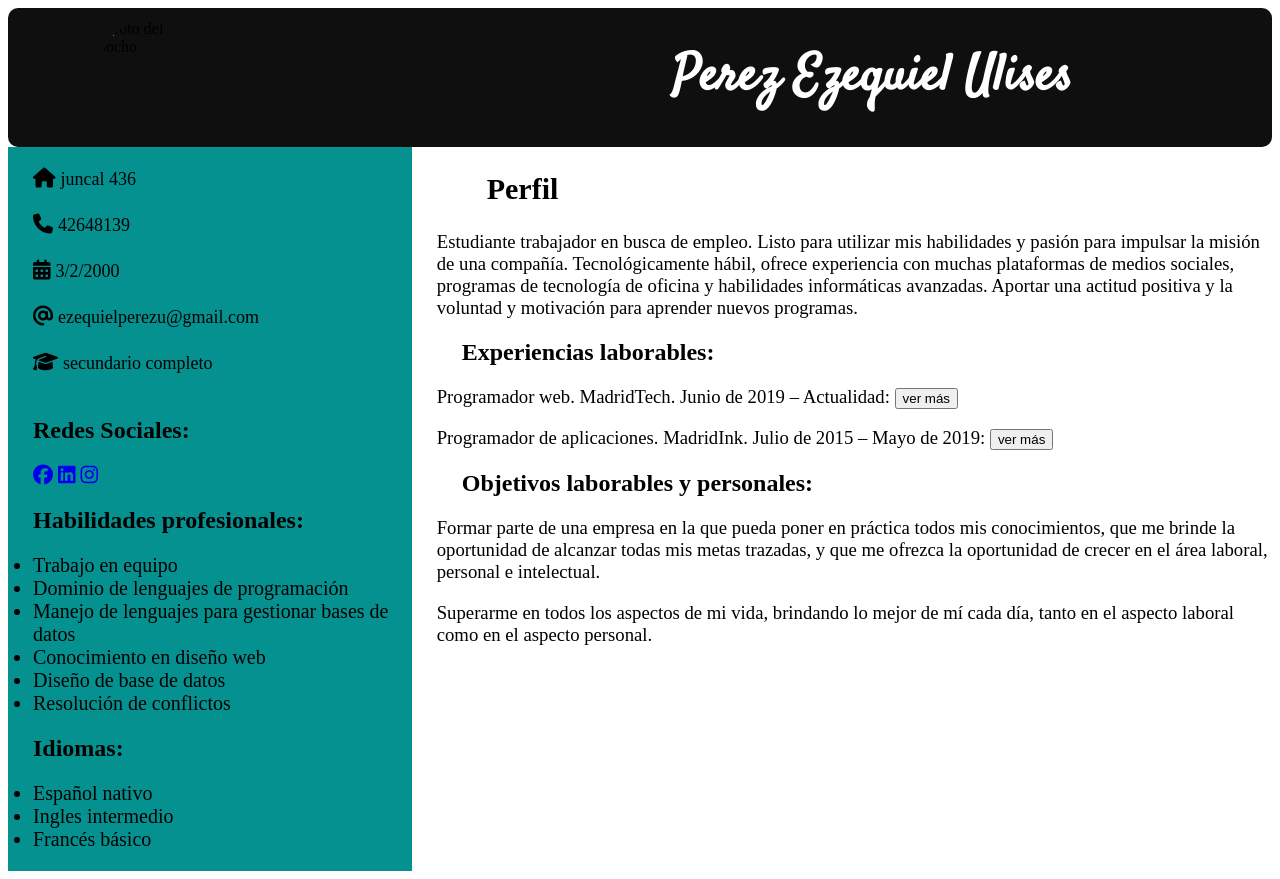
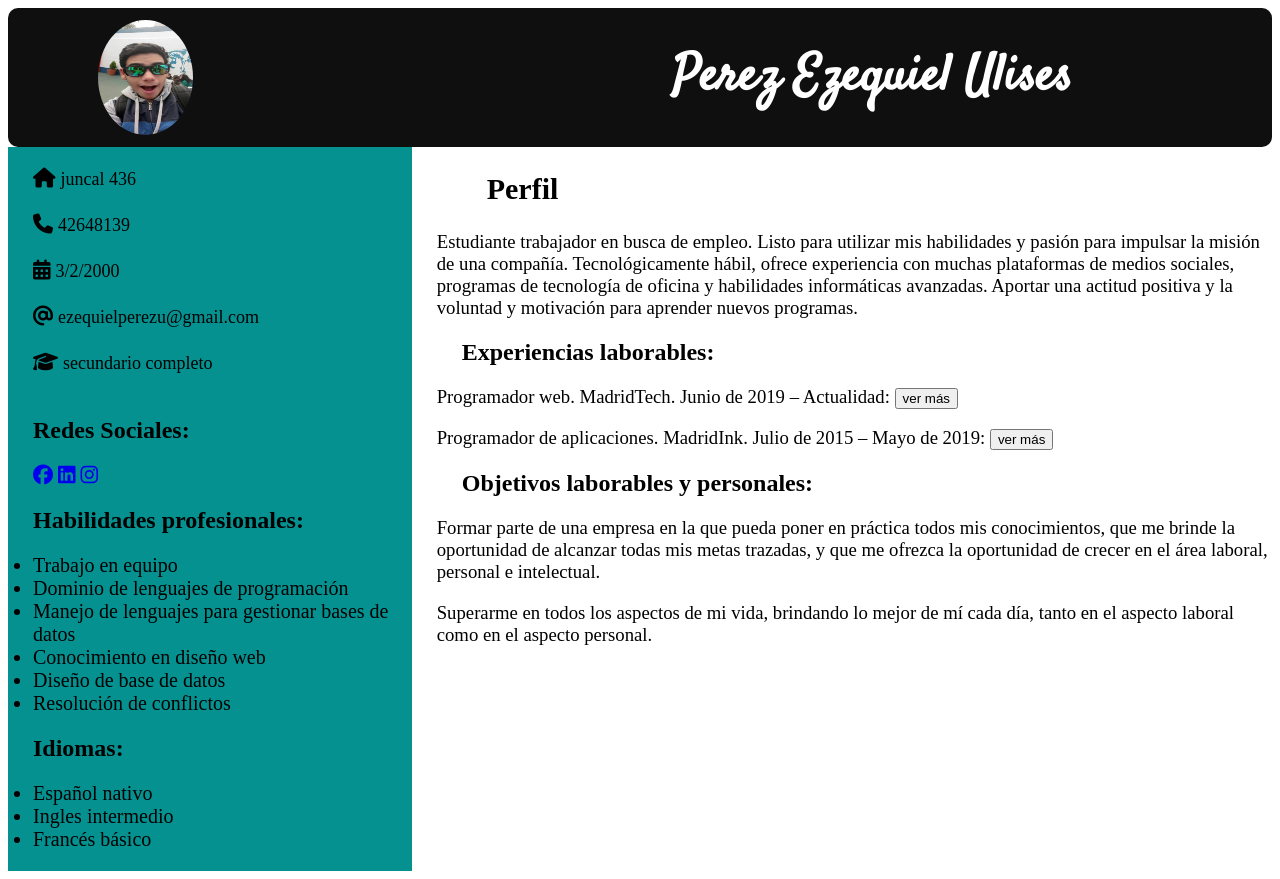
Before and after one commit to ezeuperez/proyecto.ArgPrograma, a plain HTML site: page index.html in a window 1280 px wide. Drawn offline with Linux system fonts and the light colour scheme.

Commit message:
actualizacion de img

```diff
--- a/index.html
+++ b/index.html
@@ -8,7 +8,7 @@
     <link rel="stylesheet" type="text/css" href="cvFinal.css"/>
     <script src="cvFinal.Js"></script>
 
-    <link rel="icon" href="C:\Users\ezequ\OneDrive\Documentos\fotopocho.jpg">
+
 
     <script src="https://kit.fontawesome.com/34b8b7c8f3.js" crossorigin="anonymous"></script>
 
@@ -20,7 +20,7 @@
 <body>
 
     <header>
-        <img src=C:\Users\ezequ\OneDrive\Documentos\fotopocho.jpg alt="foto del pocho" >
+        <img src=img/foto.jpg alt="foto del pocho" >
         <h1>Perez Ezequiel Ulises</h1>
     </header>
 
```
Also changed, not shown: img/foto.jpg (renamed from IMG_20170529_135607.jpg).
